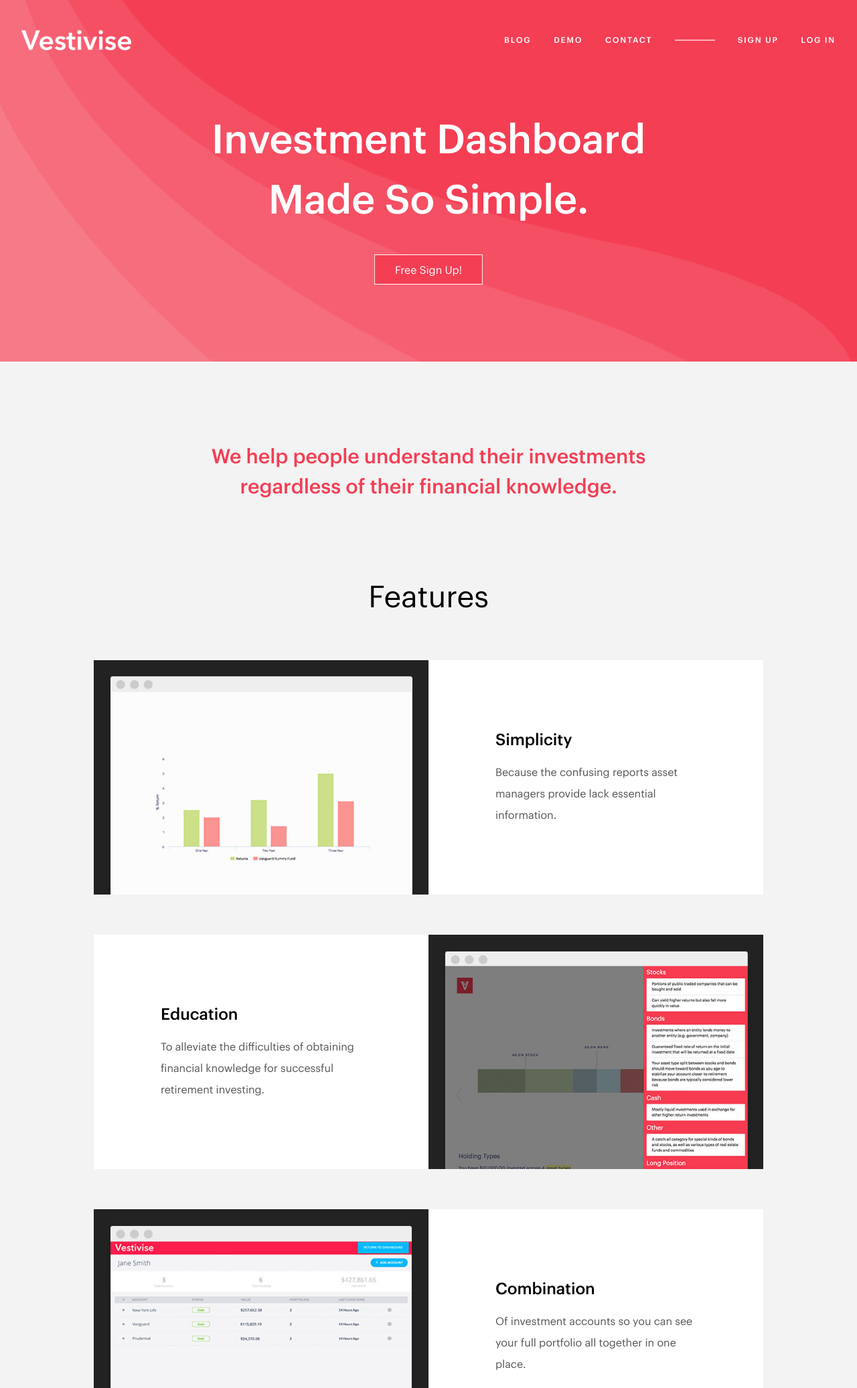
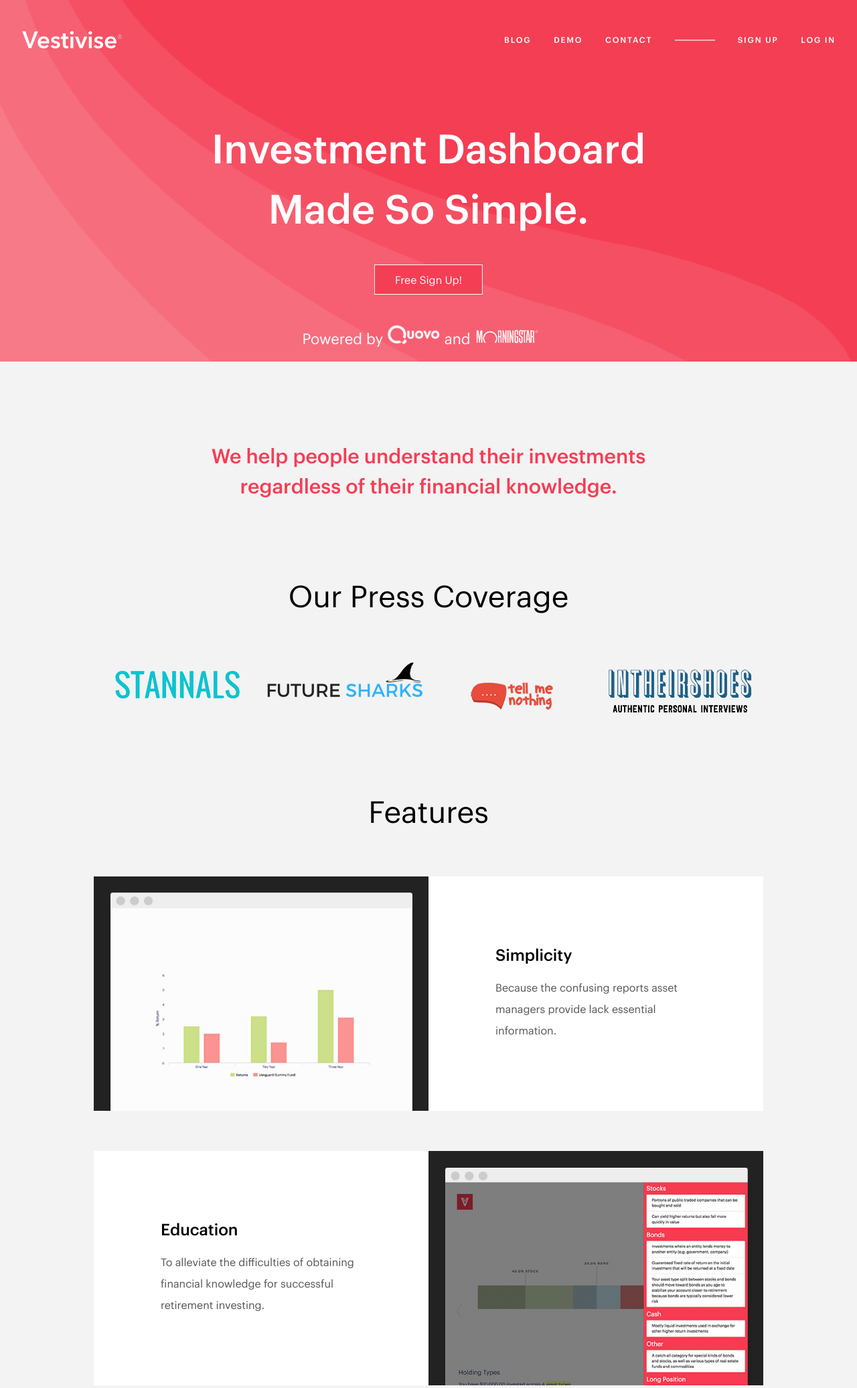
Before and after one commit to Vestivise/Vestivise_Marketing, a PHP site: page / in a window 1280 px wide. Shown: the top 2073 px of the page at 67% size. Run offline with PHP 8.4, Linux system fonts and the light colour scheme; some libraries are stand-ins or nearby versions.

Commit message:
finished

```diff
--- a/index.html
+++ b/index.html
@@ -25,8 +25,15 @@
 <link href="web/socialMediaStyle.css" rel="stylesheet" type="text/css">
 <link href="https://file.myfontastic.com/n6vo44Re5QaWo8oCKShBs7/icons.css" rel="stylesheet">
 
+<link rel="stylesheet" href="https://unpkg.com/purecss@0.6.2/build/pure-min.css" integrity="sha384-UQiGfs9ICog+LwheBSRCt1o5cbyKIHbwjWscjemyBMT9YCUMZffs6UqUTd0hObXD" crossorigin="anonymous">
+<link href="web/responsive.css" rel="stylesheet" type="text/css">
+<!--[if lte IE 8]>
+    <link rel="stylesheet" href="https://unpkg.com/purecss@0.6.2/build/grids-responsive-old-ie-min.css">
+<![endif]-->
+<!--[if gt IE 8]><!-->
+    <link rel="stylesheet" href="https://unpkg.com/purecss@0.6.2/build/grids-responsive-min.css">
+<!--<![endif]-->
 
-<link href="web/responsive.css" rel="stylesheet" type="text/css">
 <script>
 	(function(i,s,o,g,r,a,m){i['GoogleAnalyticsObject']=r;i[r]=i[r]||function(){
 	(i[r].q=i[r].q||[]).push(arguments)},i[r].l=1*new Date();a=s.createElement(o),
@@ -82,14 +89,36 @@ src="https://www.facebook.com/tr?id=253771855073649&ev=PageView&noscript=1"
 		<span class="css_fadeup delay-17">
 			<a id="signUpButton" href="https://app.vestivise.com/register" class="cta">Free Sign Up!</a>
 		</span>
+		<br>
+		<span class="css_fadeup delay-18">
+			<p id="powered-by">Powered by <a href="https://www.quovo.com/"><img class="wrap" src="img/quovo.png" alt=""></a> and <a href="https://www.morningstar.com"><img class="wrap-1" src="img/morningstar.png" alt=""></a></p>
+		</span>
 		</h1>
 	<div id="cover-bg"></div>
 </div>
 
 <main id="container">
+
 	<div class="width">
+		<h2 id="intro">We help people understand their investments regardless of their financial knowledge.</h2>
+		<div id="press-container">
+			<h2>Our Press Coverage</h2>
 
-	<h2 id="intro">We help people understand their investments regardless of their financial knowledge.</h2>
+			<div class="pure-g">
+				<div class="pure-u-md-1-4 pure-u-sm-5-5">
+			    	<a href="http://www.stannals.org/the-story-of-josh-gelinas-his-insights-his-vision-and-his-advice-for-entrepreneurs/"><img src="img/stannals.png" alt=""></a>
+			    </div>
+			    <div class="pure-u-md-1-4 pure-u-sm-5-5">
+			    	<a href="http://futuresharks.com/josh-gelinas/"><img src="img/future_sharks.png" alt=""></a>
+			    </div>
+			    <div class="pure-u-md-1-4 pure-u-sm-5-5">
+					<a href="http://tellmenothing.com/2017/02/23/josh-gelinas-20-year-old-investment-entrepreneur/"><img src="img/tell_me_nothing.png" alt=""></a>
+			    </div>
+			    <div class="pure-u-md-1-4 pure-u-sm-5-5">
+			    	<a href="https://medium.com/intheirshoes/josh-gelinas-its-true-that-most-twenty-somethings-are-less-concerned-about-what-they-will-be-e4f647df0cd2#.sn6ivpuhn"><img src="img/in_their_shoes.png" alt=""></a>
+			    </div>
+			</div>
+		</div>
 		<div id="section-features">
 			<h2>Features</h2>
 			<div class="feature">
@@ -147,6 +176,12 @@ src="https://www.facebook.com/tr?id=253771855073649&ev=PageView&noscript=1"
 				<li><h3><span>4</span> Foresight</h3><p>By seeing your portfolio clearly, you will develop the foresight to plan your financial future.</p></li>
 			</ol>
 		</div>
+		<div id="section-fi">
+			<h1 id="fi-header">Thanks to our wonderful partnerships, Vestivise safely and swiftly connects any of your accounts from over 14,000 financial institutions including:</h1>
+			<div class="border">
+				<img id="fi" src="img/fi.jpeg" alt="">
+			</div>
+		</div>
 		<div id="section-pricing">
 			<div id="pricing">
 				<div class="border">
@@ -170,7 +205,6 @@ src="https://www.facebook.com/tr?id=253771855073649&ev=PageView&noscript=1"
 				</div>
 			</div>
 		</div>
-
 	</div>
 </main>
 
--- a/web/styles.css
+++ b/web/styles.css
@@ -13,6 +13,38 @@
 
 #signUpButton{
     border: 1px solid white;
+}
+
+#fi{
+    margin-right: auto;
+    margin-left: auto;
+}
+
+#fi-header{
+    color: #F43E54;
+}
+
+a{
+    cursor: pointer;
+}
+
+#press-container{
+    padding-bottom: 100px;
+}
+
+.wrap {
+    width: 80px !important;
+    display: inline;
+}
+
+.wrap-1 {
+    width: 120px !important;
+    display: inline;
+}
+
+#powered-by{
+    color: white;
+    font-size: 22px;
 }
 
 *,*:before,*:after{
@@ -60,8 +92,9 @@ img{
     display:block;
     max-width:100%;
     height:auto !important;
-    margin:0
-    }
+    margin-left: auto;
+    margin-right: auto;
+}
 
 h1,h2{
     margin:0;
@@ -268,8 +301,9 @@ input,textarea,select,button{
     white-space:nowrap;
     margin:30px 0 0;
     font:500 60px/1.5em "Graphik",Helvetica,Arial,sans-serif;
-    color:#fff
-    }
+    color:#fff;
+    bottom: 0;
+}
 
 #cover-bg{
     height:540px;
@@ -405,7 +439,7 @@ hr.divider{
     text-align:center
     }
 
-#section-pricing #pricing .border{
+#section-pricing #pricing .border, #section-fi .border{
     padding:30px;
     border-radius:5px;
     border:2px solid #ddd
```
Also changed, not shown: img/fi.jpeg (added), img/future_sharks.png (added), img/in_their_shoes.png (added), img/logo.png, img/morningstar.png (added), img/quovo.png (added), img/stannals.png (added), img/tell_me_nothing.png (added). Lines whose indentation alone changed are shown as unchanged.
